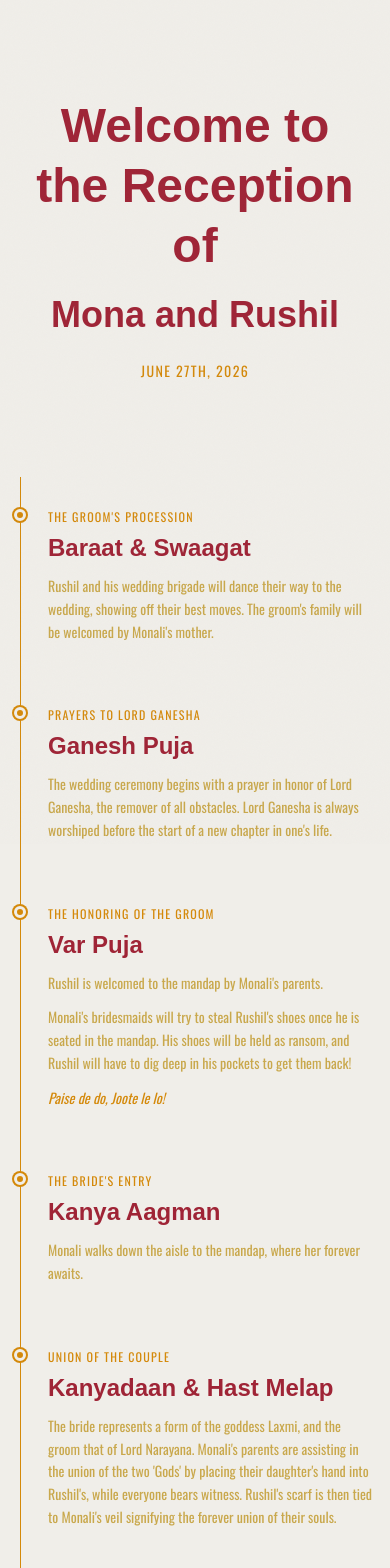
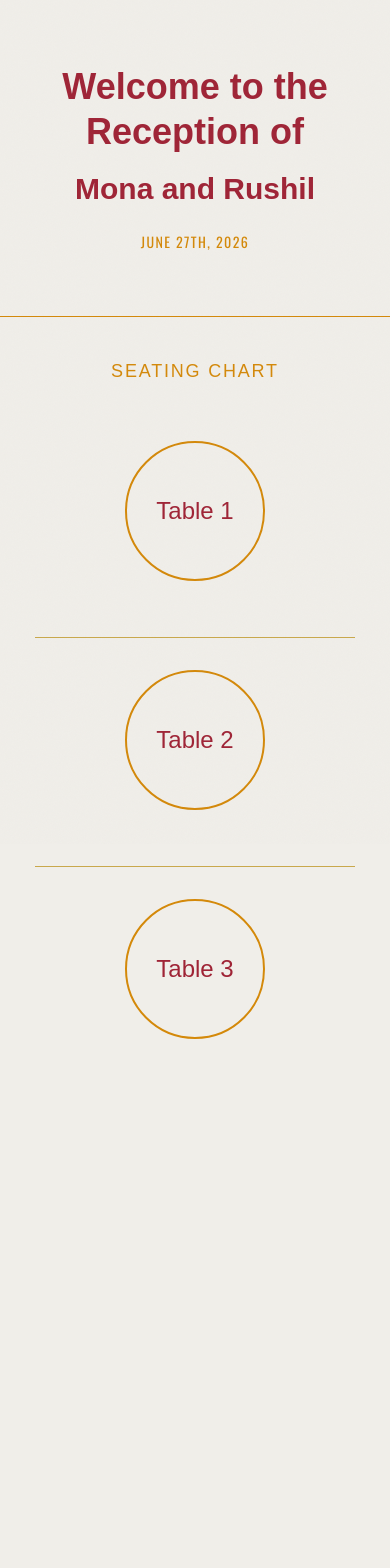
Before and after one commit to krushpatel04/M-R-Wedding, a Next.js app: page / in a window 390 px wide. Shown: the top 1568 px of the page. After the commit the page ends 1191 px from the top, so only its background shows below. Built offline with nearby package versions, Linux system fonts and the light colour scheme; a web font is replaced by a local one.

Commit message:
Replace ceremony content with seating chart layout

```diff
--- a/app/components/Portfolio.tsx
+++ b/app/components/Portfolio.tsx
@@ -1,264 +1,61 @@
 "use client";
 
-import { useEffect, useRef } from "react";
+/* ── Seating data ───────────────────────────────────────────────────────── */
 
-/* ── Event data ─────────────────────────────────────────────────────────── */
-
-type WeddingEvent = {
-  title: string;
-  subtitle: string;
-  content: React.ReactNode;
-};
-
-const events: WeddingEvent[] = [
+const tables = [
   {
-    title: "Baraat & Swaagat",
-    subtitle: "The Groom's Procession",
-    content: (
-      <p>
-        Rushil and his wedding brigade will dance their way to the wedding,
-        showing off their best moves. The groom&apos;s family will be welcomed
-        by Monali&apos;s mother.
-      </p>
-    ),
+    number: 1,
+    guests: [],
   },
   {
-    title: "Ganesh Puja",
-    subtitle: "Prayers to Lord Ganesha",
-    content: (
-      <p>
-        The wedding ceremony begins with a prayer in honor of Lord Ganesha, the
-        remover of all obstacles. Lord Ganesha is always worshiped before the
-        start of a new chapter in one&apos;s life.
-      </p>
-    ),
+    number: 2,
+    guests: [],
   },
   {
-    title: "Var Puja",
-    subtitle: "The Honoring of the Groom",
-    content: (
-      <>
-        <p className="mb-3">
-          Rushil is welcomed to the mandap by Monali&apos;s parents.
-        </p>
-        <p className="mb-3">
-          Monali&apos;s bridesmaids will try to steal Rushil&apos;s shoes once
-          he is seated in the mandap. His shoes will be held as ransom, and
-          Rushil will have to dig deep in his pockets to get them back!
-        </p>
-        <p style={{ color: "var(--color-accent)", fontStyle: "italic" }}>
-          Paise de do, Joote le lo!
-        </p>
-      </>
-    ),
-  },
-  {
-    title: "Kanya Aagman",
-    subtitle: "The Bride's Entry",
-    content: (
-      <p>Monali walks down the aisle to the mandap, where her forever awaits.</p>
-    ),
-  },
-  {
-    title: "Kanyadaan & Hast Melap",
-    subtitle: "Union of the Couple",
-    content: (
-      <p>
-        The bride represents a form of the goddess Laxmi, and the groom that of
-        Lord Narayana. Monali&apos;s parents are assisting in the union of the
-        two &apos;Gods&apos; by placing their daughter&apos;s hand into
-        Rushil&apos;s, while everyone bears witness. Rushil&apos;s scarf is
-        then tied to Monali&apos;s veil signifying the forever union of their
-        souls.
-      </p>
-    ),
-  },
-  {
-    title: "Agni Puja & Mangal Pheras",
-    subtitle: "Circling the Sacred Fire",
-    content: (
-      <p>
-        Monali and Rushil walk around the fire (agni) four times, symbolizing
-        the core aspirations of married life — Dharma (Duty), Artha
-        (Prosperity), Kama (Family) and Moksha (Salvation). As they are making
-        their last round around the fire, Monali and Rushil rush towards their
-        seats. It is said that the first to sit down will be the ruler of the
-        household.
-      </p>
-    ),
-  },
-  {
-    title: "Mangalsutra & Sindoor",
-    subtitle: "Symbols of Marriage",
-    content: (
-      <>
-        <p className="mb-3">
-          Rushil puts a mangalsutra (a sacred necklace) around Monali&apos;s
-          neck, and sindoor (red vermillion powder) on her hair parting.
-        </p>
-        <p>
-          They exchange rings which are a symbol of their love, everlasting
-          commitment, and respect towards each other.
-        </p>
-      </>
-    ),
-  },
-  {
-    title: "Kansar",
-    subtitle: "The Couple's First Meal Together",
-    content: (
-      <p>
-        Monali and Rushil feed each other sweets, symbolizing they will share
-        everything they have in life.
-      </p>
-    ),
-  },
-  {
-    title: "Akhand Saubhagyavati",
-    subtitle: "Blessings from Married Women",
-    content: (
-      <p>
-        Married women from Monali&apos;s family chant good wishes to her and
-        bless her with a married life filled with happiness and love.
-      </p>
-    ),
-  },
-  {
-    title: "Saptapadi",
-    subtitle: "The Seven Vows of Marital Bliss",
-    content: (
-      <>
-        <p className="mb-4">
-          Monali and Rushil take seven sacred steps and recite the following
-          vows to one another:
-        </p>
-        <ol className="space-y-2">
-          {[
-            "We will share the responsibilities of married life.",
-            "We will fill our hearts with strength and courage to accomplish all the needs of our life.",
-            "We will prosper and share our worldly goods and work for the prosperity of our family.",
-            "We will cherish each other in sickness and in health, in happiness and in sorrow.",
-            "We will raise a strong and virtuous family.",
-            "We will fill our hearts with great joy, peace, happiness, and spiritual values.",
-            "We will remain lifelong partners in matrimony.",
-          ].map((vow, i) => (
-            <li key={i} className="flex gap-3 text-sm leading-relaxed">
-              <span style={{ color: "var(--color-accent)", fontWeight: 600 }} className="shrink-0">
-                {i + 1}.
-              </span>
-              {vow}
-            </li>
-          ))}
-        </ol>
-      </>
-    ),
-  },
-  {
-    title: "Aashirvaad & Vidai",
-    subtitle: "Blessings to the Couple & the Bride's Farewell",
-    content: (
-      <p>
-        The Priest declares Rushil and Monali as husband and wife. He asks
-        family and friends to join him in showering the couple with blessings
-        and good wishes. During the final ritual of the ceremony,
-        Monali&apos;s family showers her with well wishes in a farewell filled
-        with joy.
-      </p>
-    ),
+    number: 3,
+    guests: [],
   },
 ];
 
-/* ── Event card content ─────────────────────────────────────────────────── */
+/* ── Table card ─────────────────────────────────────────────────────────── */
 
-function EventContent({ event }: { event: WeddingEvent }) {
+function TableCard({ table }: { table: (typeof tables)[0] }) {
   return (
-    <div>
-      <p
-        className="text-xs tracking-widest uppercase mb-2"
-        style={{ color: "var(--color-accent)", fontFamily: "var(--font-body)" }}
+    <div className="flex flex-col items-center w-full max-w-xs mx-auto py-8">
+      {/* Circle */}
+      <div
+        className="flex items-center justify-center rounded-full mb-6"
+        style={{
+          width: 140,
+          height: 140,
+          border: "2px solid var(--color-accent)",
+          background: "var(--color-background)",
+        }}
       >
-        {event.subtitle}
-      </p>
-      <h2
-        className="text-2xl sm:text-3xl font-bold mb-3 leading-tight"
-        style={{ color: "var(--color-header)" }}
-      >
-        {event.title}
-      </h2>
-      <div className="text-sm leading-relaxed" style={{ color: "var(--color-secondary)" }}>
-        {event.content}
-      </div>
-    </div>
-  );
-}
-
-/* ── Timeline event row ─────────────────────────────────────────────────── */
-
-function TimelineEvent({ event, index }: { event: WeddingEvent; index: number }) {
-  const desktopRef = useRef<HTMLDivElement>(null);
-  const mobileRef = useRef<HTMLDivElement>(null);
-  const isLeft = index % 2 === 0;
-
-  useEffect(() => {
-    const observers: IntersectionObserver[] = [];
-    [desktopRef, mobileRef].forEach((ref) => {
-      const el = ref.current;
-      if (!el) return;
-      const obs = new IntersectionObserver(
-        ([entry]) => {
-          if (entry.isIntersecting) { el.classList.add("is-visible"); obs.disconnect(); }
-        },
-        { threshold: 0.1 }
-      );
-      obs.observe(el);
-      observers.push(obs);
-    });
-    return () => observers.forEach((o) => o.disconnect());
-  }, []);
-
-  const dot = (
-    <div
-      className="w-3 h-3 rounded-full shrink-0"
-      style={{
-        background: "var(--color-accent)",
-        border: "3px solid var(--color-background)",
-        boxShadow: "0 0 0 2px var(--color-accent)",
-      }}
-    />
-  );
-
-  return (
-    <>
-      {/* Desktop layout */}
-      <div
-        className="hidden md:grid items-center py-10"
-        style={{ gridTemplateColumns: "1fr 40px 1fr", gap: "0 1rem" }}
-      >
-        <div className="flex justify-end pr-8">
-          {isLeft && (
-            <div ref={desktopRef} className="card-animate max-w-sm text-right" data-side="left">
-              <EventContent event={event} />
-            </div>
-          )}
-        </div>
-        <div className="flex justify-center">{dot}</div>
-        <div className="pl-8">
-          {!isLeft && (
-            <div ref={desktopRef} className="card-animate max-w-sm" data-side="right">
-              <EventContent event={event} />
-            </div>
-          )}
-        </div>
+        <span
+          style={{
+            color: "var(--color-header)",
+            fontFamily: "var(--font-heading)",
+            fontSize: "1.5rem",
+          }}
+        >
+          Table {table.number}
+        </span>
       </div>
 
-      {/* Mobile layout */}
-      <div className="md:hidden relative py-8 pr-4" style={{ paddingLeft: "48px" }}>
-        <div className="absolute" style={{ left: "14px", top: "2rem" }}>{dot}</div>
-        <div ref={mobileRef} className="card-animate" data-side="right">
-          <EventContent event={event} />
-        </div>
-      </div>
-    </>
+      {/* Guest list */}
+      <ul className="w-full text-center space-y-2">
+        {table.guests.map((name, i) => (
+          <li
+            key={i}
+            className="text-sm"
+            style={{ color: "var(--color-secondary)" }}
+          >
+            {name}
+          </li>
+        ))}
+      </ul>
+    </div>
   );
 }
 
@@ -266,18 +63,18 @@ function TimelineEvent({ event, index }: { event: WeddingEvent; index: number })
 
 export default function Portfolio() {
   return (
-    <div style={{ background: "var(--color-background)" }}>
+    <div style={{ background: "var(--color-background)", minHeight: "100vh" }}>
 
       {/* ── Hero ─────────────────────────────────────────────────────────── */}
-      <div className="py-24 md:min-h-screen flex flex-col items-center justify-center px-6 text-center">
+      <div className="py-16 flex flex-col items-center justify-center px-6 text-center">
         <h1
-          className="text-5xl sm:text-7xl font-bold leading-tight mb-4"
+          className="text-4xl sm:text-6xl font-bold leading-tight mb-4"
           style={{ color: "var(--color-header)" }}
         >
           Welcome to the Reception of
         </h1>
         <h2
-          className="text-4xl sm:text-6xl font-bold leading-tight mb-6"
+          className="text-3xl sm:text-5xl font-bold leading-tight mb-6"
           style={{ color: "var(--color-header)" }}
         >
           Mona and Rushil
@@ -290,24 +87,25 @@ export default function Portfolio() {
         </p>
       </div>
 
-      {/* ── Timeline ─────────────────────────────────────────────────────── */}
-      <div className="relative max-w-4xl mx-auto md:px-4 pb-32">
+      {/* ── Seating chart ────────────────────────────────────────────────── */}
+      <div
+        className="px-6 pb-24"
+        style={{ borderTop: "1px solid var(--color-accent)" }}
+      >
+        <h3
+          className="text-center text-lg tracking-widest uppercase mt-10 mb-6"
+          style={{ color: "var(--color-accent)" }}
+        >
+          Seating Chart
+        </h3>
 
-        {/* Vertical center line — desktop only */}
-        <div
-          className="hidden md:block absolute top-0 bottom-0"
-          style={{ left: "50%", width: "1px", background: "var(--color-accent)", transform: "translateX(-50%)" }}
-        />
-
-        {/* Vertical left line — mobile only */}
-        <div
-          className="md:hidden absolute top-0 bottom-0"
-          style={{ left: "20px", width: "1px", background: "var(--color-accent)" }}
-        />
-
-        {events.map((event, i) => (
-          <TimelineEvent key={i} event={event} index={i} />
-        ))}
+        <div className="flex flex-col items-center divide-y"
+          style={{ borderColor: "rgba(159,36,54,0.1)" }}
+        >
+          {tables.map((table) => (
+            <TableCard key={table.number} table={table} />
+          ))}
+        </div>
       </div>
 
     </div>
```
